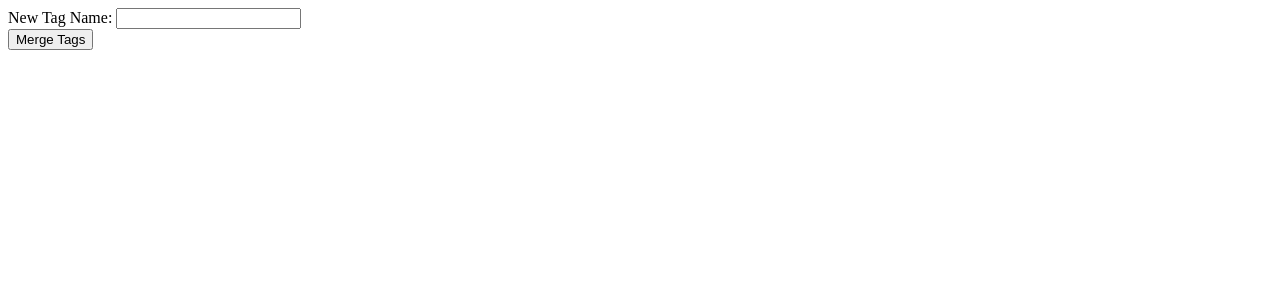
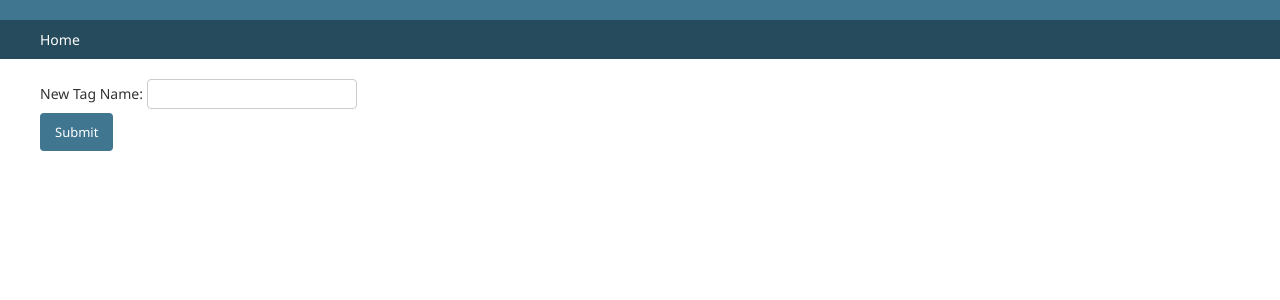
Before and after one commit to jazzband/django-taggit, a Django app: template taggit/templates/admin/taggit/merge_tags_form.html in a window 1280 px wide. Shown: the top 300 px of the page. Run offline with Django 5.2, Linux system fonts and the light colour scheme; the template is opened without the code that fills it: values that come from a table or form of the project are taken from there, others are empty.

Commit message:
Addressing PR comments - Updated the success message to user - cleaned up some print statements - updated the form max_length to match the taggit model - updated the form html to extend the base so the styling matched

```diff
--- a/taggit/admin.py
+++ b/taggit/admin.py
@@ -62,17 +62,16 @@
                             TaggedItem.objects.filter(tag=tag).update(tag=new_tag)
                         # tag.delete()  #this will delete the selected tags after merge...leaving out for now
 
-                self.message_user(request, "Tags have been merged")
+                self.message_user(request, "Tags have been merged", level="success")
                 # clear the selected_tag_ids from session after merge is complete
                 request.session.pop("selected_tag_ids", None)
+
                 return redirect("..")
             else:
-                print(f"Form errors: {form.errors}")
                 self.message_user(request, "Form is invalid.", level="error")
 
         context = {
             "form": MergeTagsForm(),
             "selected_tag_ids": selected_tag_ids,
         }
-
         return render(request, "admin/taggit/merge_tags_form.html", context)
--- a/taggit/forms.py
+++ b/taggit/forms.py
@@ -57,6 +57,6 @@
 class MergeTagsForm(forms.Form):
     new_tag_name = forms.CharField(
         label="New Tag Name",
-        max_length=255,
+        max_length=100,
         widget=forms.TextInput(attrs={"id": "id_new_tag_name"}),
     )
--- a/taggit/templates/admin/taggit/merge_tags_form.html
+++ b/taggit/templates/admin/taggit/merge_tags_form.html
@@ -1,3 +1,4 @@
+{% extends "admin/base.html" %} {% block content %}
 <div id="mergeTagsModal">
   <div>
     <div>
@@ -20,10 +21,11 @@
           {% endfor %}
 
           <div>
-            <button type="submit" class="btn btn-primary">Merge Tags</button>
+            <input type="submit" class="btn btn-primary"></input>
           </div>
         </form>
       </div>
     </div>
   </div>
 </div>
+{% endblock %}
```
